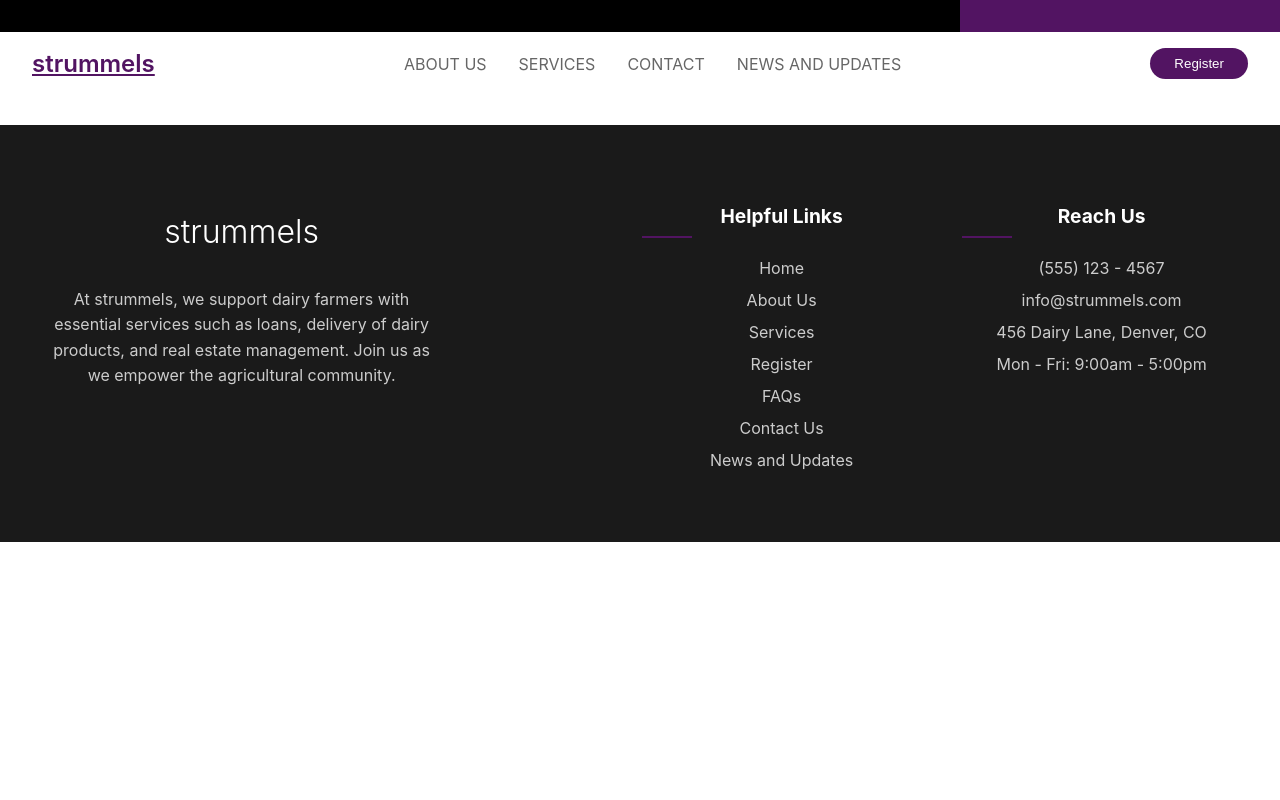
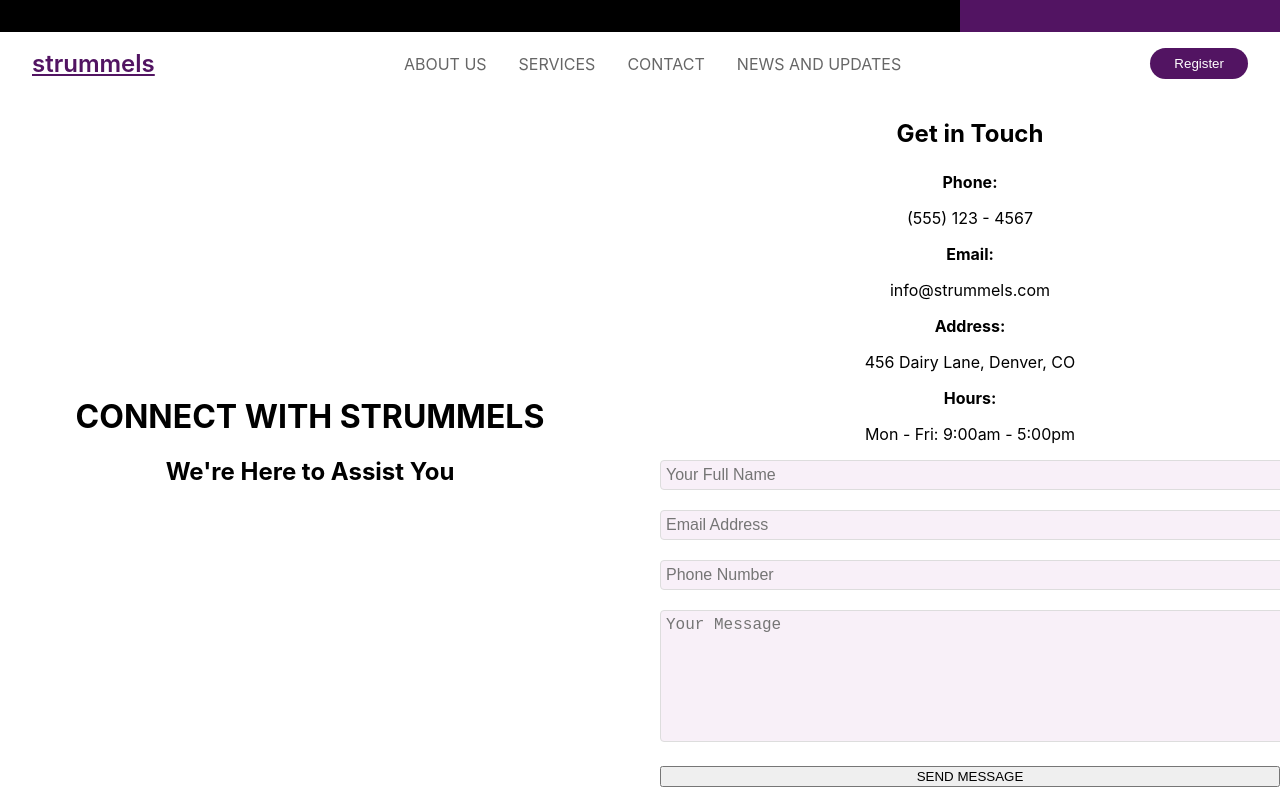
Before and after one commit to caren-chepngetich/Strummels-Informational-Website, a React (Create React App) app: page /contact in a window 1280 px wide. Shown: the top 800 px of the page. Built offline with nearby package versions, Linux system fonts and the light colour scheme.

Commit message:
web fixing

```diff
--- a/src/App.js
+++ b/src/App.js
@@ -1,37 +1,77 @@
+// // import './App.css';
+// // import DairyLanding from './Components/DairyJourneyPage';
+// // // import DairyJourneyPage from './Components/DairyJourneyPage';
+// // import DairyServices from './Components/DairyServices';
+// // import Footer from './Components/Footer';
+// // import HeroSection from './Components/Landingpage';
+// // import Navbar from './Components/Navbar';
+// // // import LandingPage from './Components/Landingpage';
+// // import ContactSection from './Components/offers';
+// // import ServicesSection from './Components/ServicesSection';
+// // import Testimony from './Components/testimonies';
+
+// // function App() {
+// //   return (
+// //     <div className="App">#
+// //     <Navbar/>
+// //       <HeroSection/>
+// // {/* <LandingPage/> */}
+// // {/* <DairyJourneyPage/> */}
+// // <DairyLanding/>
+// // <DairyServices/>
+// // <ServicesSection/>
+// // <Testimony/>
+// // <ContactSection/>
+// // <Footer/>
+// //     </div>
+// //   );
+// // }
+
+// // export default App;
+
+
+
+// // App.js
 // import './App.css';
+// import { BrowserRouter as Router, Routes, Route } from 'react-router-dom';
 // import DairyLanding from './Components/DairyJourneyPage';
-// // import DairyJourneyPage from './Components/DairyJourneyPage';
 // import DairyServices from './Components/DairyServices';
 // import Footer from './Components/Footer';
 // import HeroSection from './Components/Landingpage';
 // import Navbar from './Components/Navbar';
-// // import LandingPage from './Components/Landingpage';
 // import ContactSection from './Components/offers';
 // import ServicesSection from './Components/ServicesSection';
 // import Testimony from './Components/testimonies';
+// import AboutUs from './Components/AboutUs';
 
 // function App() {
 //   return (
-//     <div className="App">#
-//     <Navbar/>
-//       <HeroSection/>
-// {/* <LandingPage/> */}
-// {/* <DairyJourneyPage/> */}
-// <DairyLanding/>
-// <DairyServices/>
-// <ServicesSection/>
-// <Testimony/>
-// <ContactSection/>
-// <Footer/>
-//     </div>
+//     <Router>
+//       <div className="App">
+//         <Navbar />
+//         <Routes>
+//           <Route path="/" element={
+//             <>
+//               <HeroSection />
+//               <DairyLanding />
+//               <DairyServices />
+//               <ServicesSection />
+//               <Testimony />
+//               <ContactSection />
+//             </>
+//           } />
+//           <Route path="/about" element={<AboutUs />} />
+//         </Routes>
+//         <Footer />
+//       </div>
+//     </Router>
 //   );
 // }
 
 // export default App;
 
 
-
-// App.js
+// src/App.js
 import './App.css';
 import { BrowserRouter as Router, Routes, Route } from 'react-router-dom';
 import DairyLanding from './Components/DairyJourneyPage';
@@ -43,6 +83,9 @@ import ContactSection from './Components/offers';
 import ServicesSection from './Components/ServicesSection';
 import Testimony from './Components/testimonies';
 import AboutUs from './Components/AboutUs';
+import Services from './Components/Services';
+import Contact from './Components/Contact';
+import News from './Components/News';
 
 function App() {
   return (
@@ -61,6 +104,9 @@ function App() {
             </>
           } />
           <Route path="/about" element={<AboutUs />} />
+          <Route path="/services" element={<Services />} />
+          <Route path="/contact" element={<Contact />} />
+          <Route path="/news" element={<News />} />
         </Routes>
         <Footer />
       </div>
--- /dev/null
+++ b/src/Components/Contact/index.js
@@ -0,0 +1,101 @@
+// src/Components/Contact/index.js
+import React, { useState } from 'react';
+import './index.css';
+
+const Contact = () => {
+  const [formData, setFormData] = useState({
+    name: '',
+    email: '',
+    phone: '',
+    message: ''
+  });
+
+  const handleSubmit = (e) => {
+    e.preventDefault();
+    // Handle form submission
+    console.log('Form submitted:', formData);
+  };
+
+  const handleChange = (e) => {
+    setFormData({
+      ...formData,
+      [e.target.name]: e.target.value
+    });
+  };
+
+  return (
+    <div className="contact-container">
+      <div className="contact-hero">
+        <h1>CONNECT WITH STRUMMELS</h1>
+        <h2>We're Here to Assist You</h2>
+      </div>
+
+      <div className="contact-content">
+        <div className="contact-info">
+          <h3>Get in Touch</h3>
+          <div className="info-item">
+            <strong>Phone:</strong>
+            <p>(555) 123 - 4567</p>
+          </div>
+          <div className="info-item">
+            <strong>Email:</strong>
+            <p>info@strummels.com</p>
+          </div>
+          <div className="info-item">
+            <strong>Address:</strong>
+            <p>456 Dairy Lane, Denver, CO</p>
+          </div>
+          <div className="info-item">
+            <strong>Hours:</strong>
+            <p>Mon - Fri: 9:00am - 5:00pm</p>
+          </div>
+        </div>
+
+        <form className="contact-form" onSubmit={handleSubmit}>
+          <div className="form-group">
+            <input
+              type="text"
+              name="name"
+              placeholder="Your Full Name"
+              value={formData.name}
+              onChange={handleChange}
+              required
+            />
+          </div>
+          <div className="form-group">
+            <input
+              type="email"
+              name="email"
+              placeholder="Email Address"
+              value={formData.email}
+              onChange={handleChange}
+              required
+            />
+          </div>
+          <div className="form-group">
+            <input
+              type="tel"
+              name="phone"
+              placeholder="Phone Number"
+              value={formData.phone}
+              onChange={handleChange}
+              required
+            />
+          </div>
+          <div className="form-group">
+            <textarea
+              name="message"
+              placeholder="Your Message"
+              value={formData.message}
+              onChange={handleChange}
+              required
+            ></textarea>
+          </div>
+          <button type="submit" className="submit-btn">SEND MESSAGE</button>
+        </form>
+      </div>
+    </div>
+  );
+};
+
+export default Contact;
--- /dev/null
+++ b/src/Components/News/index.jsx
@@ -0,0 +1,50 @@
+// src/Components/News/index.js
+import React from 'react';
+import './index.css';
+
+const News = () => {
+  return (
+    <div className="news-container">
+      <div className="news-hero">
+        <h1>NEWS AND UPDATES</h1>
+        <h2>Stay Informed with Strummels</h2>
+      </div>
+
+      <div className="news-content">
+        <section className="news-grid">
+          <article className="news-item">
+            <div className="news-date">Feb 15, 2025</div>
+            <h3>New Financial Support Programs for Dairy Farmers</h3>
+            <p>Strummels launches innovative financial solutions to support dairy farmers in expanding their operations...</p>
+            <button className="read-more">Read More</button>
+          </article>
+
+          <article className="news-item">
+            <div className="news-date">Feb 10, 2025</div>
+            <h3>Expanding Our Delivery Network</h3>
+            <p>We're excited to announce the expansion of our delivery services to new regions...</p>
+            <button className="read-more">Read More</button>
+          </article>
+
+          <article className="news-item">
+            <div className="news-date">Feb 5, 2025</div>
+            <h3>Community Support Initiative Launch</h3>
+            <p>Introducing our new community support program designed to strengthen dairy farming communities...</p>
+            <button className="read-more">Read More</button>
+          </article>
+        </section>
+
+        <section className="newsletter-signup">
+          <h3>Stay Updated</h3>
+          <p>Subscribe to our newsletter for the latest news and updates</p>
+          <form className="newsletter-form">
+            <input type="email" placeholder="Enter your email address" />
+            <button type="submit">Subscribe</button>
+          </form>
+        </section>
+      </div>
+    </div>
+  );
+};
+
+export default News;
--- /dev/null
+++ b/src/Components/Services/index.jsx
@@ -0,0 +1,52 @@
+// src/Components/Services/index.js
+import React from 'react';
+import './index.css';
+
+const Services = () => {
+  return (
+    <div className="services-container">
+      <div className="services-hero">
+        <h1>OUR SERVICES</h1>
+        <h2>Comprehensive Solutions for Dairy Farmers</h2>
+      </div>
+
+      <div className="services-content">
+        <section className="services-intro">
+          <h2>UNVEILING OUR SERVICES</h2>
+          <p>Discover How We Support You</p>
+          <div className="intro-text">
+            We empower dairy farmers through a suite of specialized services designed to enhance productivity and profitability. Our user-friendly registration process allows seamless access to tailored loan options crafted for your operational needs.
+          </div>
+        </section>
+
+        <div className="services-grid">
+          <div className="service-item">
+            <h3>Flexible Loan Solutions</h3>
+            <p>Advanced customized financial support tailored to the needs of dairy farmers, helping you grow your business sustainably.</p>
+            <button className="learn-more">Learn More</button>
+          </div>
+
+          <div className="service-item">
+            <h3>Reliable Delivery Services</h3>
+            <p>Count on us for timely deliveries of your dairy products, ensuring freshness and customer satisfaction.</p>
+            <button className="learn-more">Learn More</button>
+          </div>
+
+          <div className="service-item">
+            <h3>Expert Real Estate Management</h3>
+            <p>Let us manage your properties to maximize rental income while you concentrate on your dairy farming.</p>
+            <button className="learn-more">Learn More</button>
+          </div>
+
+          <div className="service-item">
+            <h3>Community Support and SACCOs</h3>
+            <p>Join our SACCO initiatives that empower dairy farmers through collective growth and support.</p>
+            <button className="learn-more">Learn More</button>
+          </div>
+        </div>
+      </div>
+    </div>
+  );
+};
+
+export default Services;
```
Also changed, not shown: src/Components/Contact/index.css (added), src/Components/News/index.css (added), src/Components/Services/index.css (added).
